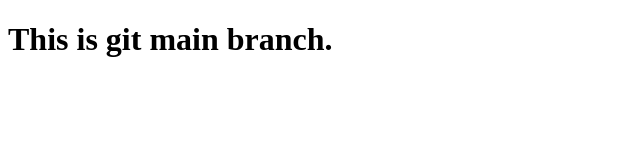
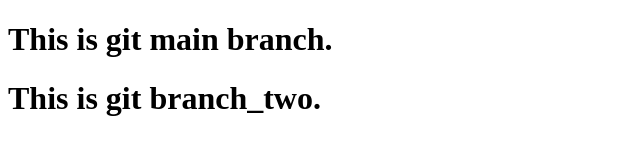
Before and after one commit to jaber-khan7/My-third-repo, a plain HTML site: page index.html in a window 1280 px wide. Shown: the whole page, without its empty margins (0-640 px from the left). Drawn offline with Linux system fonts and the light colour scheme.

Commit message:
I have merged a file with main file

```diff
--- a/index.html
+++ b/index.html
@@ -10,5 +10,10 @@
     <h1>
         This is git main branch.
     </h1>
+
+
+    <h1> This is git branch_two. </h1>
+
+
 </body>
 </html>
```
